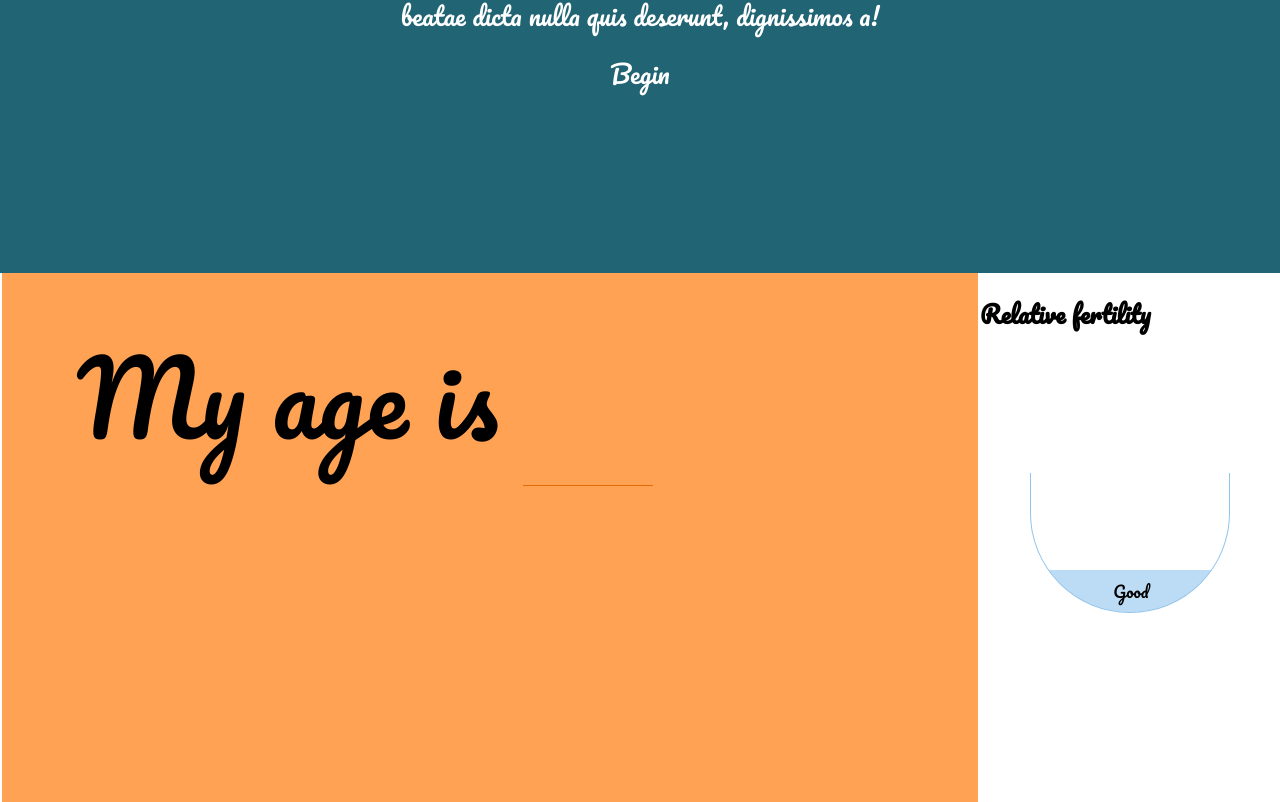
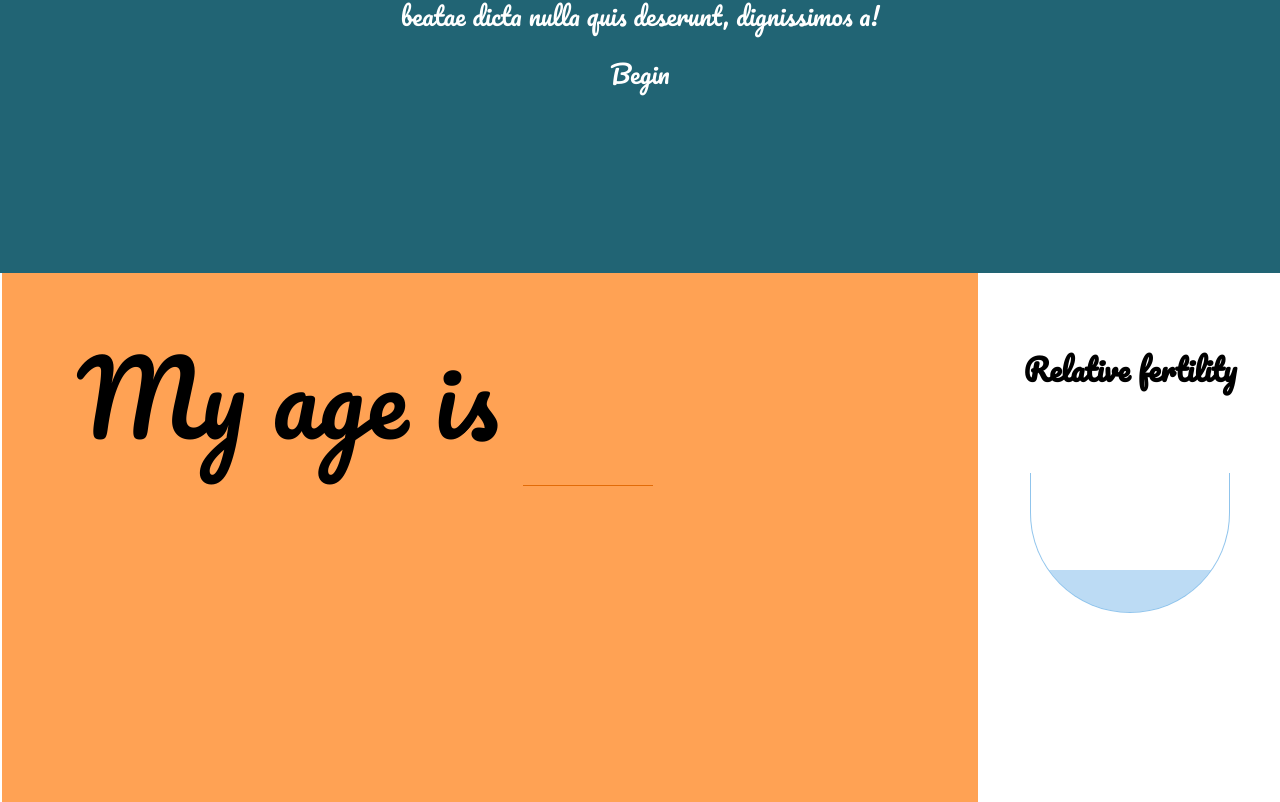
Before and after one commit to HealthHackAu2017/awesmosis-client, a React (Create React App) app: page / in a window 1280 px wide. Shown: the part 527-1329 px from the top of the page. Built offline with nearby package versions, Linux system fonts and the light colour scheme.

Commit message:
remove label

```diff
--- a/src/App.css
+++ b/src/App.css
@@ -194,3 +194,9 @@
 .big-button:active {
   box-shadow: 0px 7px 0px 0px #258cd1;
 }
+
+h2 {
+  font-size: 30px;
+  text-align: center;
+  margin-top: 70px;
+}
--- a/src/components/visualisation.js
+++ b/src/components/visualisation.js
@@ -4,12 +4,13 @@ const VIS_HEIGHT = 140;
 const Visualisation = props => {
   const fertility = props.data;
   const height = fertility * VIS_HEIGHT;
-  console.log('height', fertility, height, props);
+  const label = '';
+
   return (
     <div className="visualisation">
       <div className="visualisation__container">
         <div className="visualisation__inner" style={{ height: `${height}px` }}>
-          <div className="visualisation__inner--label">Good</div>
+          <div className="visualisation__inner--label">{label}</div>
         </div>
       </div>
     </div>
```
